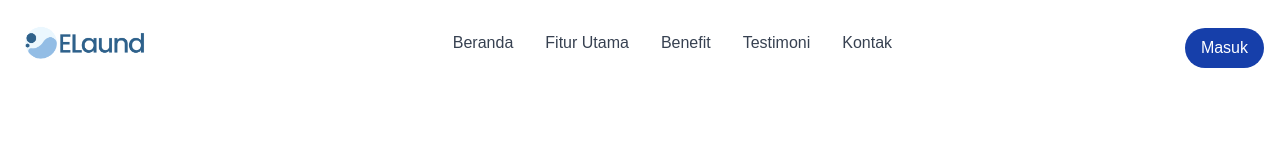
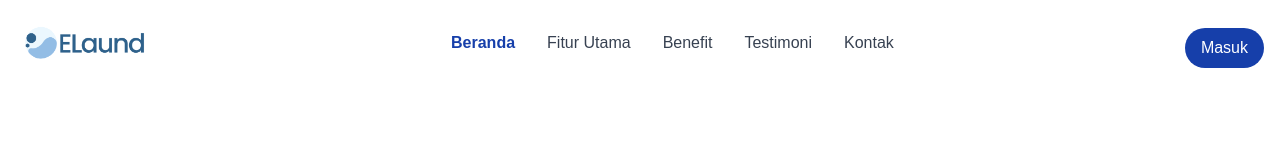
Before and after one commit to rizkiwnfproject/elaund-frontend, a React (Create React App) app: page / in a window 1280 px wide. Shown: the top 160 px of the page. Built offline with nearby package versions, Linux system fonts and the light colour scheme.

Commit message:
navbar done

```diff
--- a/src/components/Navbar.js
+++ b/src/components/Navbar.js
@@ -4,12 +4,12 @@ import { Link } from 'react-scroll';
 import { navbar_company } from '../constans/constans';
 import Logo from './Logo';
 import Button from './Button';
-import { useNavigate } from 'react-router-dom'; // Tambahkan ini
+import { useNavigate } from 'react-router-dom';
 
 const Navbar = () => {
     const [isOpen, setIsOpen] = useState(false);
     const [isSticky, setIsSticky] = useState(false);
-    const navigate = useNavigate(); // Tambahkan ini
+    const navigate = useNavigate();
 
     const toggleMenu = () => {
         setIsOpen(!isOpen);
@@ -25,7 +25,7 @@ const Navbar = () => {
 
     const handleResize = () => {
         if (window.innerWidth >= 768 && isOpen) {
-            setIsOpen(false); // Close mobile menu if in desktop mode
+            setIsOpen(false);
         }
     };
 
@@ -40,7 +40,7 @@ const Navbar = () => {
     }, [isOpen]);
 
     const goToLogin = () => {
-        navigate('/login'); // Navigasi ke halaman login
+        navigate('/login');
     };
 
     return (
@@ -60,8 +60,10 @@ const Navbar = () => {
                             smooth={true}
                             duration={500}
                             offset={-100}
+                            spy={true}
                             className="relative group text-gray-700 hover:text-primary cursor-pointer"
-                            activeClass="text-primary" activeStyle='text-primary'
+                            activeClass="text-primary font-medium"
+                            activeStyle={{ color: 'primary', fontWeight: '600' }}
                         >
                             {link.name}
                             <span className="block h-0.5 bg-primary scale-x-0 group-hover:scale-x-100 transition-transform origin-left mt-2"></span>
@@ -99,8 +101,10 @@ const Navbar = () => {
                                 duration={500}
                                 offset={-95}
                                 onClick={toggleMenu}
+                                spy={true}
                                 className="relative group text-gray-700 hover:text-primary cursor-pointer text-center"
-                                activeClass="text-primary font-bold"
+                                activeClass="text-primary font-medium"
+                                activeStyle={{ color: 'primary', fontWeight: '600' }}
                             >
                                 {link.name}
                                 <span className="block h-0.5 bg-primary scale-x-0 group-hover:scale-x-100 transition-transform origin-left"></span>
--- a/src/pages/HomePage.js
+++ b/src/pages/HomePage.js
@@ -13,7 +13,7 @@ const Homepage = () => {
       {/* Navbar */}
       <Navbar />
       <main className="">
-        <Section id="homepage" className='container px-7 md:px-0 mx-auto pt-28 md:pt-44 mb-9 md:mb-48 '>
+        <Section id="homepage" className='container px-7 md:px-0 mx-auto pt-28 md:pt-44 pb-9 md:pb-44 '>
           <Home />
         </Section>
         <Section id="main_feature" className='py-5 min-h-screen'>
@@ -22,10 +22,10 @@ const Homepage = () => {
         <Section id="benefit" className='container px-7 md:px-0 mx-auto min-h-screen'>
           <Benefit />
         </Section>
-        <Section id="testimonials" className='min-h-screen'>
+        <Section id="testimonials" className=''>
           <Testimonials />
         </Section>
-        <Section id="contact" className='md:px-0  bg-soft-blue rounded-t-3xl w-full mt-[-8rem] sm:mt-0'>
+        <Section id="contact" className='md:px-0 w-full pt-64'>
           <Footer />
         </Section>
 
--- a/src/pages/section/Footer.js
+++ b/src/pages/section/Footer.js
@@ -5,6 +5,7 @@ import { footer_first_sec_col, footer_second_col, footer_third_col } from '../..
 const Footer = () => {
 
     return (
+        <div className='bg-soft-blue rounded-t-3xl'>
             <div className='py-4'>
                 <div className='container mx-auto flex flex-col sm:flex-row flex-wrap justify-around sm:justify-between py-8 gap-5 lg:gap-24 px-4 sm:px-0'>
                     <div className='first-col flex flex-col gap-3'>
@@ -47,6 +48,7 @@ const Footer = () => {
                 </div>
                 <p className='text-center font-semibold text-primary'>ELaund © 2024. All Right Reserved</p>
             </div>
+        </div>
     );
 };
 
```
Lines whose indentation alone changed are shown as unchanged.
